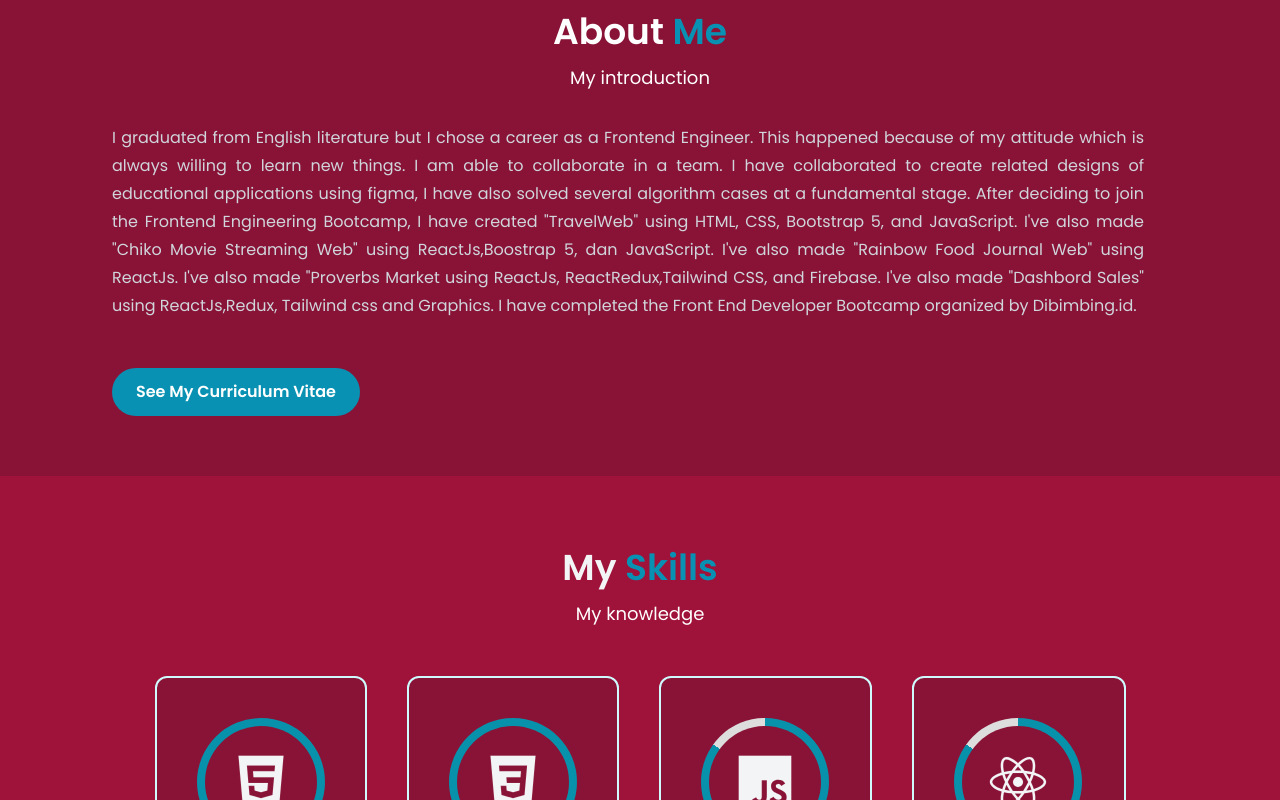
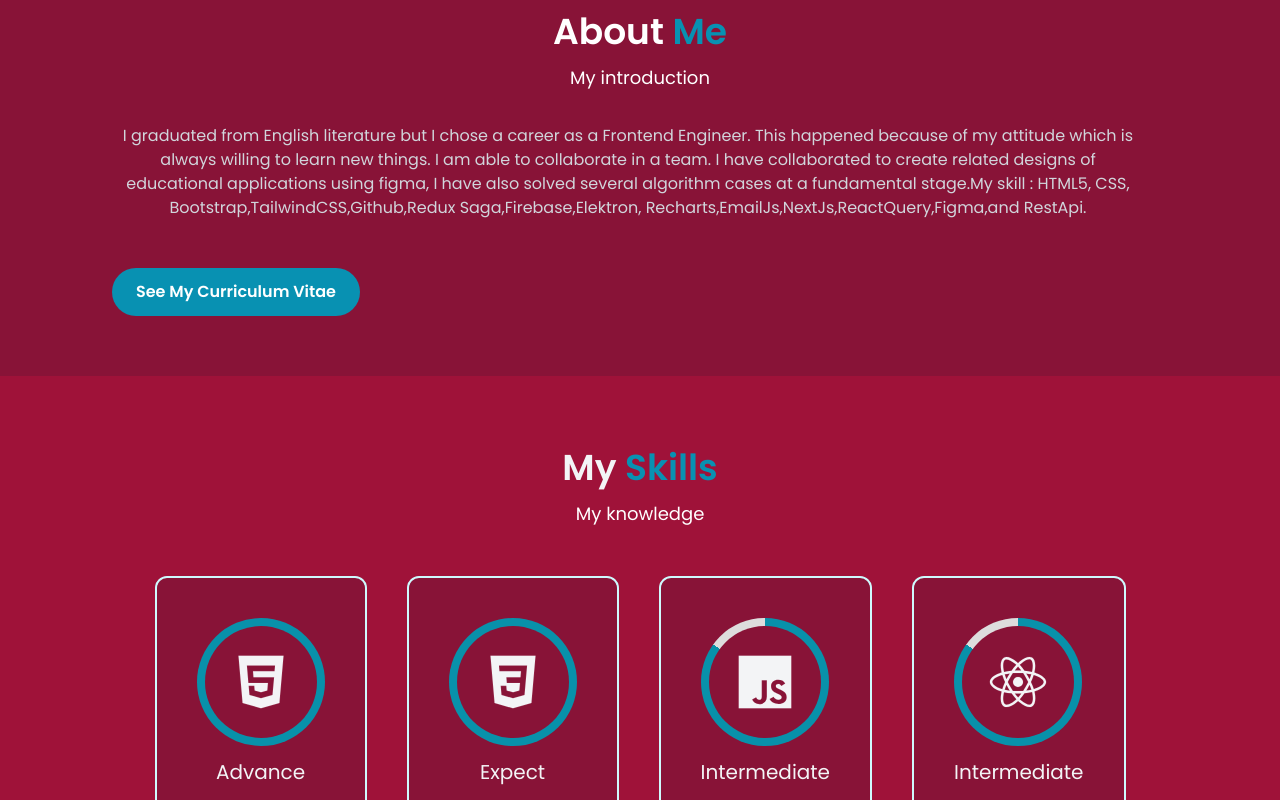
Before and after one commit to Ginasonia98/portofliofrontenddeveloper, a React (Vite) app: page / in a window 1280 px wide. Shown: the part 940-1740 px from the top of the page. Built offline with nearby package versions, Linux system fonts and the light colour scheme.

Commit message:
add project

```diff
--- a/src/components/About.jsx
+++ b/src/components/About.jsx
@@ -10,22 +10,15 @@ const About = () => {
         <div className="flex md:flex-row flex-col-reverse items-center md:gap-6 gap-12 px-10 max-w-6xl mx-auto">
           <div className="p-2">
             <div className="text-gray-300 my-3 ">
-              <p className="text-justify leading-7 ">
+              <p className="text-center ">
                 I graduated from English literature but I chose a career as a
                 Frontend Engineer. This happened because of my attitude which is
                 always willing to learn new things. I am able to collaborate in
                 a team. I have collaborated to create related designs of
                 educational applications using figma, I have also solved several
-                algorithm cases at a fundamental stage. After deciding to join
-                the Frontend Engineering Bootcamp, I have created "TravelWeb"
-                using HTML, CSS, Bootstrap 5, and JavaScript. I've also made
-                "Chiko Movie Streaming Web" using ReactJs,Boostrap 5, dan
-                JavaScript. I've also made "Rainbow Food Journal Web" using
-                ReactJs. I've also made "Proverbs Market using ReactJs,
-                ReactRedux,Tailwind CSS, and Firebase. I've also made "Dashbord
-                Sales" using ReactJs,Redux, Tailwind css and Graphics. I have
-                completed the Front End Developer Bootcamp organized by
-                Dibimbing.id.
+                algorithm cases at a fundamental stage.My skill : HTML5, CSS,
+                Bootstrap,TailwindCSS,Github,Redux Saga,Firebase,Elektron,
+                Recharts,EmailJs,NextJs,ReactQuery,Figma,and RestApi.
               </p>
               <br />
               <br />
--- a/src/components/Project.jsx
+++ b/src/components/Project.jsx
@@ -7,6 +7,7 @@ import project5 from "../assets/images/project-5.png";
 import project6 from "../assets/images/project-6.png";
 import project7 from "../assets/images/project-7.png";
 import project8 from "../assets/images/project-8.png";
+import project9 from "../assets/images/project-9.png";
 import project_person from "../assets/images/project_person1.png";
 import "swiper/css";
 import "swiper/css/pagination";
@@ -55,6 +56,12 @@ const Project = () => {
       name: "PokemonApp",
       github_link: "https://github.com/Ginasonia98/pokemonapp",
       live_link: "https://pokemonappgina.vercel.app/",
+    },
+    {
+      img: project9,
+      name: "NewsApp",
+      github_link: "https://github.com/Ginasonia98/newsapp",
+      live_link: "https://newsappgina.vercel.app/",
     },
   ];
   return (
```
Also changed, not shown: src/assets/images/project-9.png (added).
